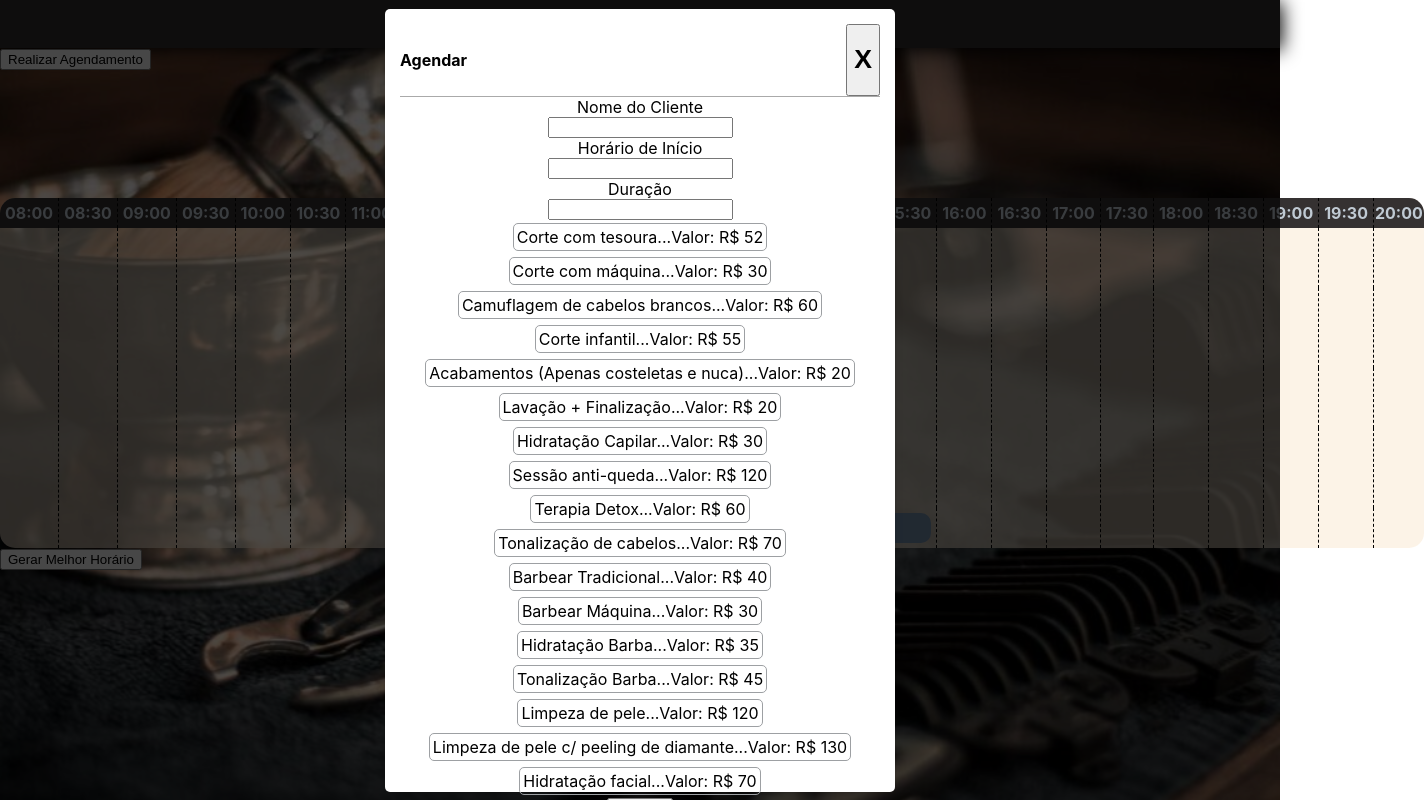
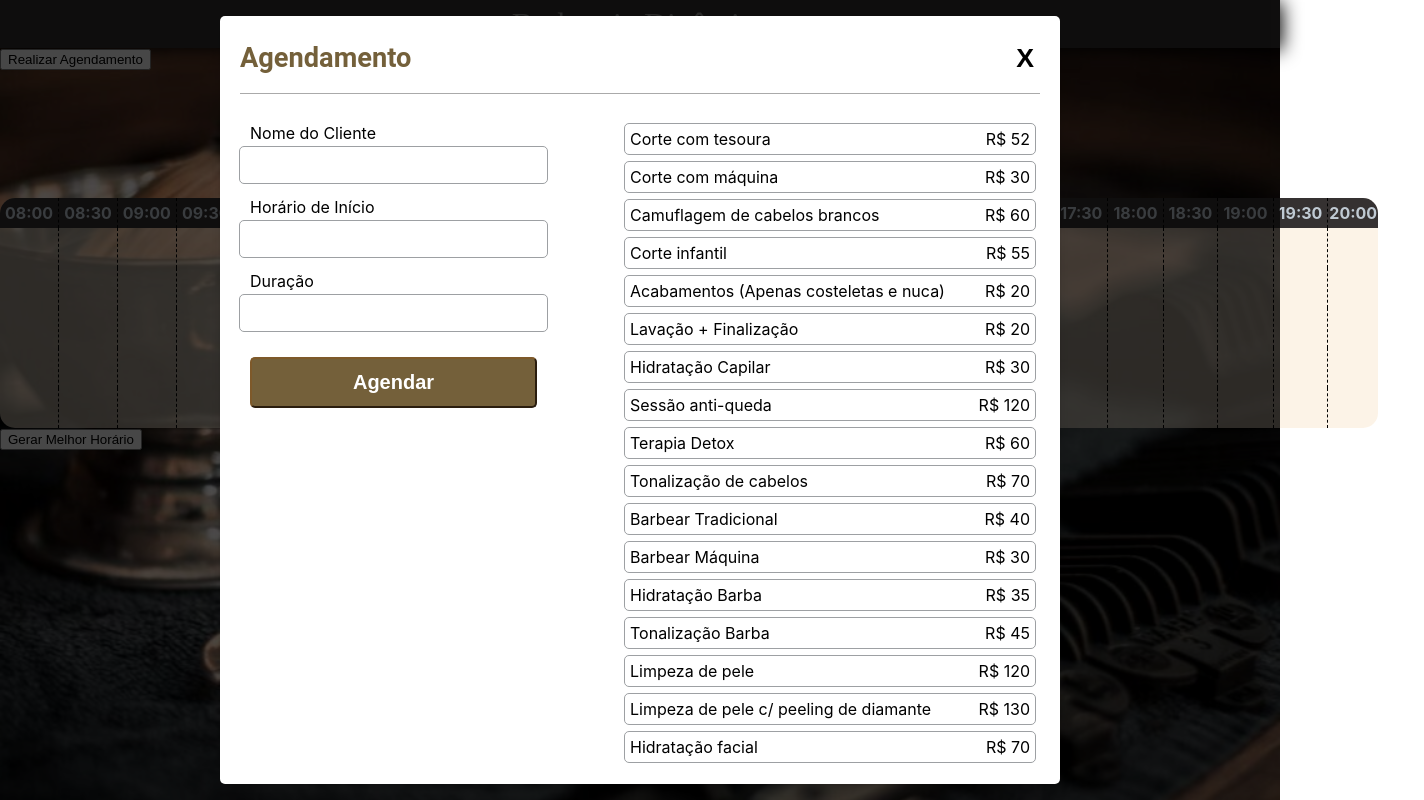
Before and after one commit to projeto-de-algoritmos/PD_Barbearia, a React (Create React App) app: page / in a window 1280 px wide. Both pictures are taken after a click on the button "Realizar Agendamento". Shown: the whole page, 1424 px wide, since content can reach past the window. Built offline with nearby package versions, Linux system fonts and the light colour scheme; a web font is replaced by a local one.

Commit message:
Melhorias no agendamento

```diff
--- a/src/App.css
+++ b/src/App.css
@@ -8,9 +8,44 @@ body {
   text-align: center;
 }
 
-.App-logo {
-  height: 40vmin;
-  pointer-events: none;
+.page{
+  display: flex;
+  flex-direction: column;
+
+  align-items: center;
+  justify-content: space-around;
+}
+
+.page .buttons{
+  display: flex;
+  flex-direction: row;
+  justify-content: space-between;
+
+  width: 40%;
+
+  margin-top: 2rem;
+  margin-bottom: 0;
+}
+
+.page button{
+  /* width: 100%; */
+
+  height: 3.2rem;
+
+  border-radius: 5px;
+  border-color: #7e592a;
+
+  cursor: pointer;
+  color: #fff;
+  background-color: #74603a;
+
+  font-size: 1.25rem;
+  font-weight: 600;
+  /* margin-top: 15px; */
+
+  transition: filter 0.3s;
+  outline: none;
+
 }
 
 @media (prefers-reduced-motion: no-preference) {
--- a/src/App.js
+++ b/src/App.js
@@ -18,6 +18,11 @@ function App() {
     for(let i = 0; i < answer.length; i++){
       console.log(appointmentsData[answer[i]]);
     }
+    setAnswer(weightedIntervalScheduling(appointmentsData));
+    // let path = weightedIntervalScheduling(appointmentsData)
+    // for(let i = 0; i < path.length; i++){
+    //   console.log(appointmentsData[path[i]]);
+    // }
   }
 
   const openAppointmentModal = () => {
@@ -27,10 +32,10 @@ function App() {
   return (
     <div className='Page'>
       <Navbar></Navbar>
-      {answer.length > 0 ? <Table answer={answer} appointmentsData={appointmentsData}></Table>: ''}
       <button onClick={openAppointmentModal}>Realizar Agendamento</button>
       <Table appointmentsData={appointmentsData}></Table>
       <button onClick={handleSearch}>Gerar Melhor Horário</button>
+      {answer.length > 0 && <Table answer={answer} appointmentsData={appointmentsData}></Table>}
       {isModalOpen && <AppointmentModal setIsModalOpen={setIsModalOpen} appointmentsData={appointmentsData}/>}
     </div>
   );
--- a/src/components/AppointmentModal/AppointmentModal.css
+++ b/src/components/AppointmentModal/AppointmentModal.css
@@ -14,7 +14,7 @@
     position: relative;
 
     height: 48rem;
-    width: 30rem;
+    width: 50rem;
 
     text-align: center;
 
@@ -24,10 +24,12 @@
 
     display: flex;
     flex-direction: column;
-    justify-content: space-evenly;
+    justify-content: space-around;
     align-items: center;
 
-    padding: 15px;
+    padding: 20px;
+
+    padding-top: 0;
     padding-bottom: 0;
 
 }
@@ -36,20 +38,109 @@
     width: 100%;
     border-bottom: 1px solid #aaa;
     display: flex;
+    flex-direction: row;
     justify-content:space-between;
     align-items: center;
+
+    /* background-color: red; */
 }
 
-.main div {
+.main strong{
+    font-size: 1.7rem;
+    font-family: Roboto, sans-serif;
+    color: #74603a;
+}
+.main header button{
+    /* position:absolute;
+    right: 0.5rem;
+    top: 0.5rem; */
+    background: transparent;
+    border: 0;
+    /* font-size: 0; */
+    cursor: pointer;
+}
+.main header button:focus{
+    outline: none;
+}
+
+.bodyDiv{
+    display: flex;
+    flex-direction: row;
+    justify-content: space-between;
+    align-items:flex-start;
+
+    width: 100%;
+}
+
+
+
+
+.leftDiv{
+    display: flex;
+    flex-direction: column;
+    justify-content: space-evenly;
+    align-items: center;
+
+    /* height: 80%; */
+
+
+    padding: 10px;
+
+}
+
+.leftDiv input{
+    width: 100%;
+    height: 1rem;
+
+    border: 1px solid #9da0a3;
+    border-radius: 5px;
+
+    font-size: 1.25rem;
+    padding: 10px;
+
+    margin-bottom: 10px;
+}
+
+.leftDiv label{
+    font-size: 1rem;
+    width: 100%;
+    text-align: left;
     padding: 3px;
+}
 
-    margin: 3px;
+
+.leftDiv button{
+    width: 100%;
+
+    height: 3.2rem;
 
     border-radius: 5px;
-    border: 1px solid #9da0a3;
+    border-color: #7e592a;
+
     cursor: pointer;
+    color: #fff;
+    background-color: #74603a;
+
+    font-size: 1.25rem;
+    font-weight: 600;
+    margin-top: 15px;
+
+    transition: filter 0.3s;
+    outline: none;
+
 }
 
-.main div:hover{
-    filter: brightness(20%);
+.leftDiv button:hover{
+    filter: brightness(70%);
 }
+
+.rightDiv{
+    display: flex;
+    flex-direction: column;
+    justify-content: space-evenly;
+    align-items: center;
+
+    padding: 10px;
+
+    width: 50%;
+}
--- a/src/components/AppointmentModal/AppointmentModal.jsx
+++ b/src/components/AppointmentModal/AppointmentModal.jsx
@@ -1,5 +1,6 @@
 import React from "react";
 import { useState } from 'react';
+import Job from "../Job/Job";
 
 import './AppointmentModal.css';
 const hairData = require("../../data/hairData.json");
@@ -15,13 +16,24 @@ export default (props) => {
 
     const addJob = (job, price) => {
         const jobs = appointmentJobs;
+        const index = jobs.indexOf(job);
 
+        if (index > -1) {
+            jobs.splice(index, 1);
+            setAppointmentJobs(jobs);
+            setAppointmentPrice(appointmentPrice - price);
+        }else{
             jobs.push(job);
             setAppointmentJobs(jobs);
             setAppointmentPrice(appointmentPrice + price);
         }
+    }
 
     const addAppointment = () => {
+        if(clientName === '' || appointmentStart === '' || appointmentDuration === '' || appointmentPrice === 0 || appointmentJobs.length === 0){
+            window.alert("Preencha Todos os Campos!");
+        }
+        else{
             props.appointmentsData.push({
                 "client": clientName,
                 "job": appointmentJobs,
@@ -32,6 +44,9 @@ export default (props) => {
 
             props.setIsModalOpen(false)
             console.log(props.appointmentsData)
+
+        }
+
     }
 
 
@@ -39,30 +54,37 @@ export default (props) => {
         <div className="modal">
             <div className="main">
                 <header>
-                    <strong>Agendar</strong>
+                    <strong>Agendamento</strong>
                     <button onClick={() => props.setIsModalOpen(false)}>
                         {/* <img src="/images/close.svg" alt="fechar" /> */}
                         <h1>X</h1>
                     </button>
                 </header>
+                <div className="bodyDiv">
+                    <div className="leftDiv">
                         <label htmlFor="clientName">Nome do Cliente</label>
                         <input name="clientName" type="input"  onChange={(e) => setClientName(e.target.value)} />
                         <label htmlFor="appointmentStart">Horário de Início</label>
                         <input name="appointmentStart" type="input"  onChange={(e) => setAppointmentStart(e.target.value)} />
                         <label htmlFor="appointmentDuration">Duração</label>
                         <input name="appointmentDuration" type="input"  onChange={(e) => setAppointmentDuration(parseFloat(e.target.value))} />
-                {hairData.map(data =>
-                    <div key={data.id} onClick={() => addJob(data.job, data.price)}>
-                        {data.job}
-                        ...Valor: R$ {data.price}
-                    </div>
-
-                )}
                         <button
                             onClick={addAppointment}
                         >
                             Agendar
                         </button>
+                    </div>
+                    <div className="rightDiv">
+                        {hairData.map(data =>
+                            // <div key={data.id} onClick={() => addJob(data.job, data.price)}>
+                            //     {data.job}
+                            //     ...Valor: R$ {data.price}
+                            // </div>
+                            <Job data={data} key={data.id} addJob={addJob} />
+
+                        )}
+                    </div>
+                </div>
 
             </div>
         </div>
--- /dev/null
+++ b/src/components/Job/Job.css
@@ -0,0 +1,45 @@
+.notChosen{
+    display: flex;
+    flex-direction: row;
+    justify-content: space-between;
+
+    width: 100%;
+
+    padding: 5px;
+
+    margin: 3px;
+
+    border-radius: 5px;
+    border: 1px solid #9da0a3;
+    cursor: pointer;
+
+
+}
+
+.notChosen:hover{
+    filter: brightness(70%);
+}
+
+.chosen{
+    display: flex;
+    flex-direction: row;
+    justify-content: space-between;
+
+    width: 100%;
+
+    padding: 5px;
+
+    margin: 3px;
+
+    border-radius: 5px;
+    border: 1px solid #74603a;
+    cursor: pointer;
+
+    /* background-color: rgb(84, 119, 128); */
+    background-color: #86724d;
+
+}
+
+.chosen:hover{
+    filter: brightness(70%);
+}
--- /dev/null
+++ b/src/components/Job/Job.jsx
@@ -0,0 +1,26 @@
+import React from "react";
+import { useState } from 'react';
+
+import './Job.css'
+
+
+export default props => {
+    const [jobStyle, setJobStyle] = useState("notChosen");
+
+    const changeColor = () => {
+        if(jobStyle == "notChosen")
+            setJobStyle("chosen")
+        else
+            setJobStyle("notChosen")
+    }
+
+    return (
+        <div className={jobStyle} onClick={() => {
+            props.addJob(props.data.job, props.data.price);
+            changeColor();
+        }}>
+            <div>{props.data.job}</div>
+            <div>R$ {props.data.price}</div>
+        </div>
+    )
+}
--- a/src/components/table/Appointment.jsx
+++ b/src/components/table/Appointment.jsx
@@ -43,14 +43,14 @@ export default props => {
         });
     };
 
-    function getLines(job, start, duration) {
+    function getLines(job, start, duration, client) {
         let columns = 0;
         return ROWS.map((_, i) => {
             if (start === ROWS[i]) {
                 columns = duration*2;
                 return (
                     <td key={i} colSpan={duration*2}>
-                        <div className="AppointmentBlock">{job}</div>
+                        <div className="AppointmentBlock">{client}</div>
                     </td>
                 );
             }
@@ -70,7 +70,7 @@ export default props => {
         return props.appointments.map((element, i) => {
                 return (
                     <tr key={i}>
-                        { getLines(element.job, element.start, element.duration) }
+                        { getLines(element.job, element.start, element.duration, element.client) }
                     </tr>
                 )
         });
```
Lines whose indentation alone changed are shown as unchanged.
